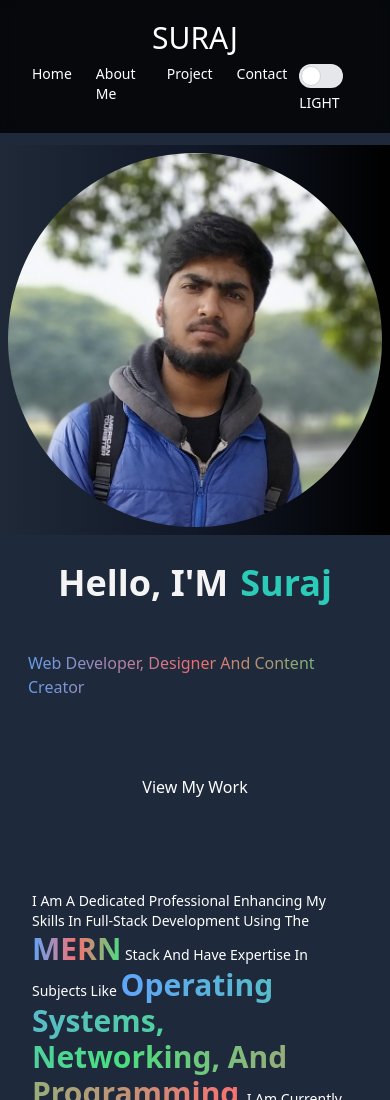
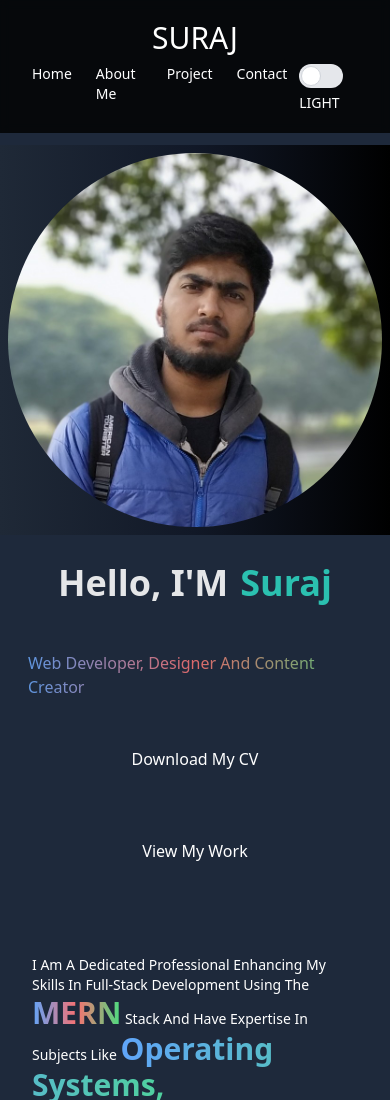
Before and after one commit to sharma62/html-css-js-portfolio, a website: page index.html in a window 390 px wide. Shown: the top 1100 px of the page. Drawn offline with nearby package versions, Linux system fonts and the light colour scheme.

Commit message:
update all dir

```diff
--- a/index.html
+++ b/index.html
@@ -50,16 +50,25 @@
   <!-- hero -->
   <div id="home" class="text-white grid grid-cols-1 py-3">
     <div class="  grid grid-cols-1 sm:grid-cols-3 gap-2 capitalize">
-      <div class="animate-pulse sm:col-span-2 flex flex-col justify-center gap-10 items-center p-5 order-1 ">
-        <h1 class="text-4xl sm:text-5xl md:text-6xl lg:text-8xl font-semibold flex gap-3">
+      <div class=" sm:col-span-2 flex flex-col justify-center gap-10 items-center p-5 order-1 ">
+        <h1 class=" animate-pulse text-4xl sm:text-5xl md:text-6xl lg:text-8xl font-semibold flex gap-3">
           Hello,<img class="hidden sm:block" width="20%" height="10%"
             src="https://img.icons8.com/emoji/96/waving-hand-emoji.png" alt="waving-hand-emoji" />
           I'M <span class="text-teal-400">suraj</span>
         </h1>
         <h2
-          class="text-1xl sm:text-2xl md:text-3xl bg-gradient-to-r from-blue-400 via-red-400 to-green-400 text-transparent bg-clip-text p-2">
+          class=" animate-pulse text-1xl sm:text-2xl md:text-3xl bg-gradient-to-r from-blue-400 via-red-400 to-green-400 text-transparent bg-clip-text p-2">
           web developer, designer and content creator
         </h2>
+        <div className="flex items-center justify-center min-h-screen text-gray-200 ">
+          <a
+            href="doc/Resume_suraj_v15.docx"
+            download
+            className="px-6 py-3 bg-blue-600 text-white font-semibold rounded-lg shadow-md hover:bg-blue-700 transition duration-300 ease-in-out border"
+          >
+            Download My CV
+          </a>
+        </div>
       </div>
       <!-- gradient varient -->
       <!-- hover:bg-gradient-to-r from-black via-purple-900 to-black transition duration-500 -->
@@ -228,7 +237,7 @@
         </div>
         <!-- textarea -->
         <div>
-          <textarea name="content" placeholder="max 120 words . . . " cols="150" rows="7"
+          <textarea name="content" placeholder="max 120 words . . . " cols="100" rows="7"
             class="w-full p-3 rounded-lg bg-gray-600 text-white placeholder-gray-400 border border-gray-500 focus:outline-none focus:ring-2 focus:ring-blue-500"></textarea>
         </div>
 
@@ -243,9 +252,9 @@
     </div>
     <div>
       <div class="flex flex-row sm:flex-col justify-center gap-4 sm:items-center py-9 px-4">
-        <a href="#"><img class="hover:scale-110" width="48" height="48"
+        <a href="https://www.linkedin.com/in/sharma62/"><img class="hover:scale-110" width="48" height="48"
             src="https://img.icons8.com/doodle/48/linkedin--v2.png" alt="linkedin--v2" /></a>
-        <a href="#"><img class="hover:scale-110" width="60" height="96"
+        <a href="https://github.com/sharma62"><img class="hover:scale-110" width="60" height="96"
             src="https://img.icons8.com/doodle/96/github--v1.png" alt="github--v1" /></a>
         <a href="#"><img class="hover:scale-110" width="60" height="96"
             src="https://img.icons8.com/doodle/96/twitter-squared.png" alt="twitter-squared" /></a>
```
Also changed, not shown: screenSnapshot/large_and_xl.jpeg (added), screenSnapshot/mobile.jpeg (added), screenSnapshot/tablet.jpeg (added), 1 other file.
